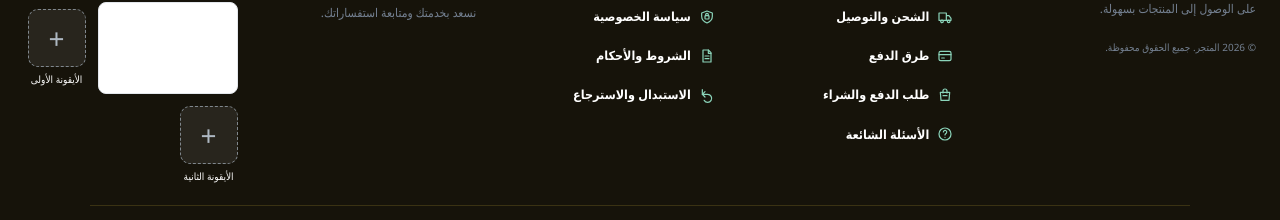
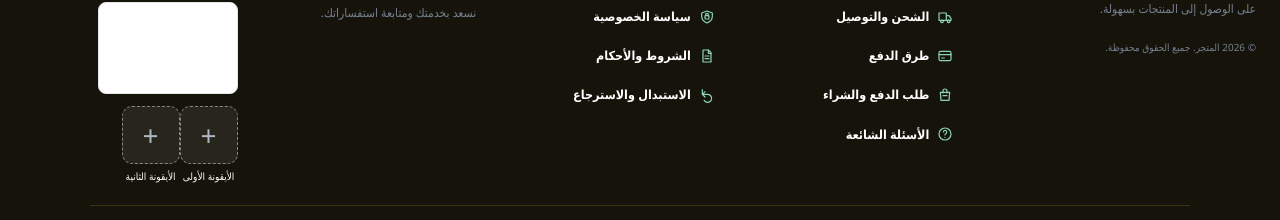
Before and after one commit to ffgg35646-ops/bb, a Next.js app: page / in a window 1280 px wide. Shown: the part 957-1177 px from the top of the page. Built offline with nearby package versions, Linux system fonts and the light colour scheme; no server answers; the database is empty.

Commit message:
Place both footer icon slots below barcode

```diff
--- a/components/StoreFooter.tsx
+++ b/components/StoreFooter.tsx
@@ -193,6 +193,7 @@ export default function StoreFooter() {
               ) : (
                 <div className="footer-demo-barcode" aria-label="مساحة الباركود الفارغة" />
               )}
+              <div className="store-footer-icon-slots">
               {[0, 1].map((index) => {
                 const icon = footerIcons[index] || {
                   imageUrl: '',
@@ -220,6 +221,7 @@ export default function StoreFooter() {
                   </div>
                 );
               })}
+              </div>
             </div>
           </div>
         </div>
```
